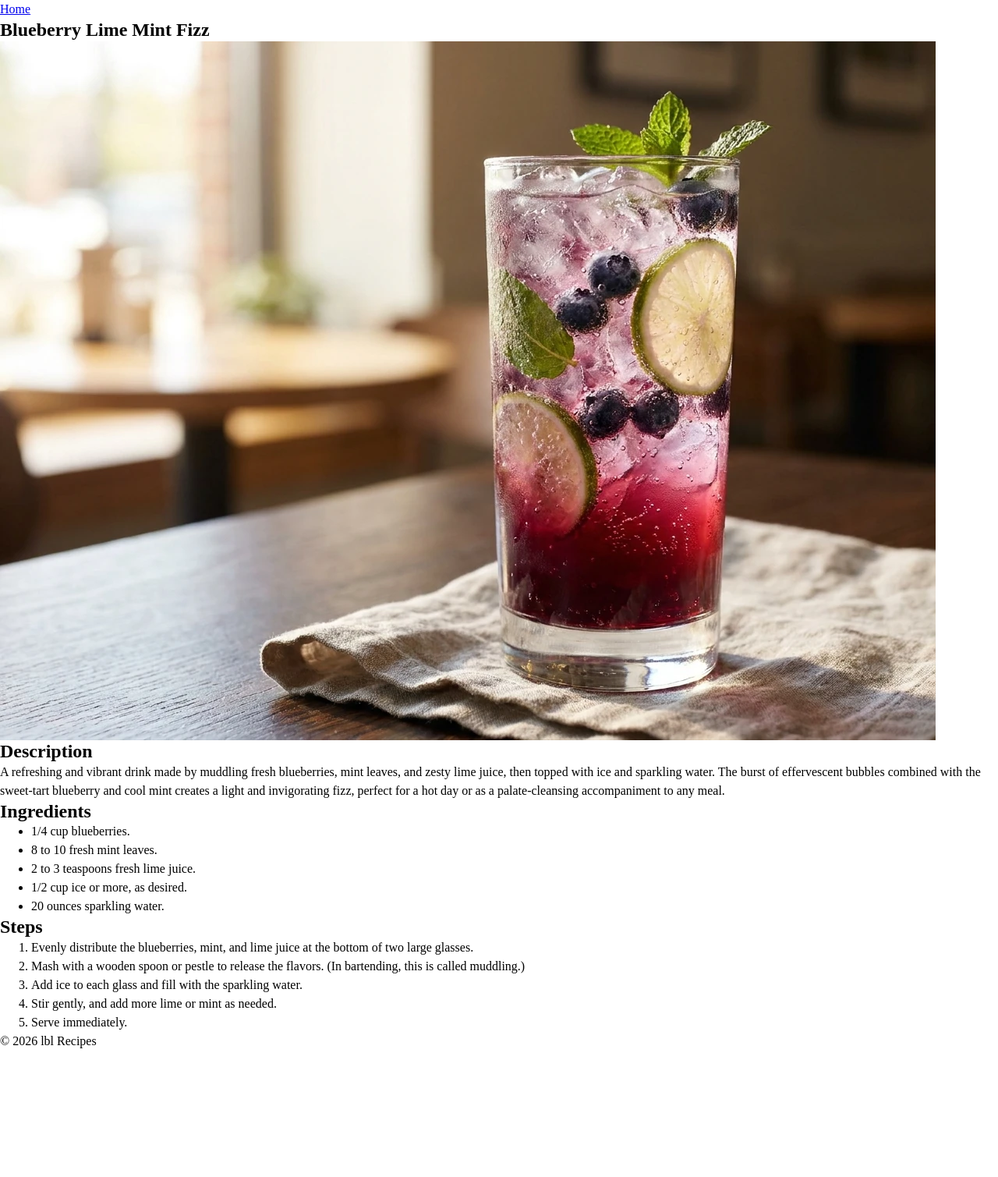
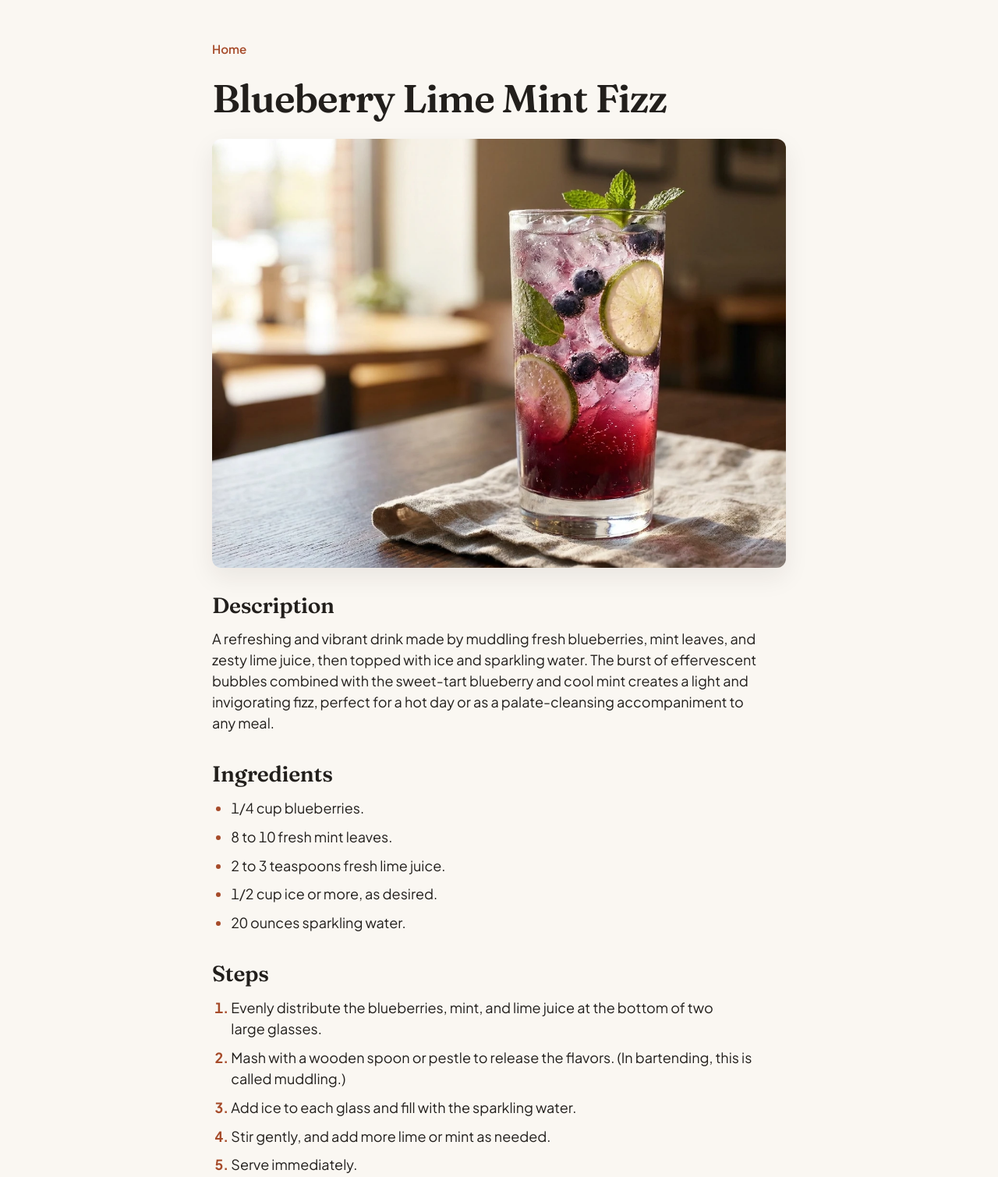
Before and after one commit to LangheBogdan/recipes, a website: page recipes/blueberry_lime_mint_fizz.html in a window 1280 px wide. Shown: the top 1509 px of the page at 78% size. Before the commit the page ends 1347 px from the top, so only its background shows below. Drawn offline with Linux system fonts and the light colour scheme.

Commit message:
Add Google Fonts, styles.css, and link them to all pages
Add Google Fonts preconnect and stylesheet links for Fraunces and
Plus Jakarta Sans to index.html and all recipe pages
(blueberry_lime_mint_fizz.html, honey_glazed_chicken_thighs_baking.html,
pancakes.html).

Link styles.css in index.html and all recipe pages.

Add styles.css with design tokens, typography, layout, and component
styles for headings, links, navigation, recipe list, articles, and
footer.

```diff
--- a/recipes/blueberry_lime_mint_fizz.html
+++ b/recipes/blueberry_lime_mint_fizz.html
@@ -4,6 +4,13 @@
     <meta charset="UTF-8" />
     <meta name="viewport" content="width=device-width, initial-scale=1.0" />
     <link rel="stylesheet" href="/reset.css" />
+    <link rel="preconnect" href="https://fonts.googleapis.com" />
+    <link rel="preconnect" href="https://fonts.gstatic.com" crossorigin />
+    <link
+      rel="stylesheet"
+      href="https://fonts.googleapis.com/css2?family=Fraunces:ital,opsz,wght@0,9..144,400..700;1,9..144,400..700&family=Plus+Jakarta+Sans:ital,wght@0,400..700;1,400..700&display=swap"
+    />
+    <link rel="stylesheet" href="/styles.css" />
     <title>Blueberry Lime Mint Fizz</title>
   </head>
   <body>
--- /dev/null
+++ b/styles.css
@@ -0,0 +1,176 @@
+/* Design Tokens & Typography (Fraunces + Plus Jakarta Sans) */
+
+:root {
+  --font-heading: "Fraunces", Georgia, "Times New Roman", serif;
+  --font-body:
+    "Plus Jakarta Sans", system-ui, -apple-system, "Segoe UI", Roboto,
+    sans-serif;
+
+  --color-bg: #faf7f2;
+  --color-surface: #ffffff;
+  --color-text: #221f1c;
+  --color-text-muted: #5f574f;
+  --color-accent: #a64b2a;
+  --color-accent-hover: #83381d;
+  --color-border: #e5ddd2;
+
+  --text-base: clamp(1rem, 0.96rem + 0.25vw, 1.125rem);
+  --text-h1: clamp(2rem, 1.45rem + 2.4vw, 3.125rem);
+  --text-h2: clamp(1.375rem, 1.2rem + 0.8vw, 1.75rem);
+
+  --measure: 65ch;
+  --container-max: 46rem;
+  --radius: 0.75rem;
+}
+
+body {
+  font-family: var(--font-body), serif;
+  font-size: var(--text-base);
+  color: var(--color-text);
+  background-color: var(--color-bg);
+  padding: clamp(1.5rem, 4vw, 3rem) clamp(1rem, 4vw, 2rem);
+}
+
+/* Page Container Alignment */
+header,
+main,
+footer,
+body > h1,
+body > ul {
+  max-width: var(--container-max);
+  margin-inline: auto;
+}
+
+/* Headings */
+h1,
+h2,
+h3 {
+  font-family: var(--font-heading), serif;
+  font-optical-sizing: auto;
+  font-weight: 600;
+  color: var(--color-text);
+}
+
+h1 {
+  font-size: var(--text-h1);
+  line-height: 1.1;
+  letter-spacing: -0.02em;
+}
+
+h2 {
+  font-size: var(--text-h2);
+  line-height: 1.2;
+  letter-spacing: -0.01em;
+  margin-bottom: 0.75rem;
+}
+
+/* Links & Focus */
+a {
+  color: var(--color-accent);
+  text-underline-offset: 0.2em;
+  text-decoration-thickness: 2px;
+  transition: color 0.15s ease;
+}
+
+a:hover {
+  color: var(--color-accent-hover);
+}
+
+a:focus-visible {
+  outline: 2px solid var(--color-accent);
+  outline-offset: 3px;
+  border-radius: 0.25rem;
+}
+
+/* Header Navigation */
+header {
+  margin-bottom: 1.5rem;
+}
+
+header nav a {
+  display: inline-block;
+  font-weight: 600;
+  font-size: 0.95rem;
+  text-decoration: none;
+}
+
+header nav a:hover {
+  text-decoration: underline;
+}
+
+/* Home Page Recipe List */
+body > h1 {
+  margin-bottom: 1.5rem;
+}
+
+body > ul {
+  list-style: none;
+  padding: 0;
+  display: grid;
+  gap: 0.75rem;
+}
+
+body > ul a {
+  display: block;
+  padding: 1rem 1.25rem;
+  background-color: var(--color-surface);
+  border: 1px solid var(--color-border);
+  border-radius: var(--radius);
+  font-family: var(--font-heading), serif;
+  font-size: 1.25rem;
+  font-weight: 500;
+  color: var(--color-text);
+  text-decoration: none;
+  transition:
+    border-color 0.15s ease,
+    transform 0.15s ease,
+    color 0.15s ease;
+}
+
+body > ul a:hover {
+  color: var(--color-accent);
+  border-color: var(--color-accent);
+  transform: translateY(-1px);
+}
+
+/* Recipe Article */
+article > img {
+  margin-block: 1.5rem 2rem;
+  border-radius: var(--radius);
+  box-shadow: 0 12px 32px rgb(34 31 28 / 0.08);
+}
+
+article > section + section {
+  margin-top: 2.25rem;
+}
+
+p,
+article li {
+  max-width: var(--measure);
+}
+
+/* Ingredient & Step Lists */
+article ul,
+article ol {
+  padding-inline-start: 1.35em;
+  font-variant-numeric: tabular-nums;
+}
+
+article li + li {
+  margin-top: 0.55em;
+}
+
+article ul li::marker,
+article ol li::marker {
+  color: var(--color-accent);
+  font-weight: 700;
+}
+
+/* Footer */
+footer {
+  margin-top: 3.5rem;
+  padding-top: 1.25rem;
+  border-top: 1px solid var(--color-border);
+  font-size: 0.875rem;
+  color: var(--color-text-muted);
+}
```
Also changed, not shown: index.html (+7 -0 lines), recipes/honey_glazed_chicken_thighs_baking.html (+7 -0 lines), recipes/pancakes.html (+7 -0 lines).
